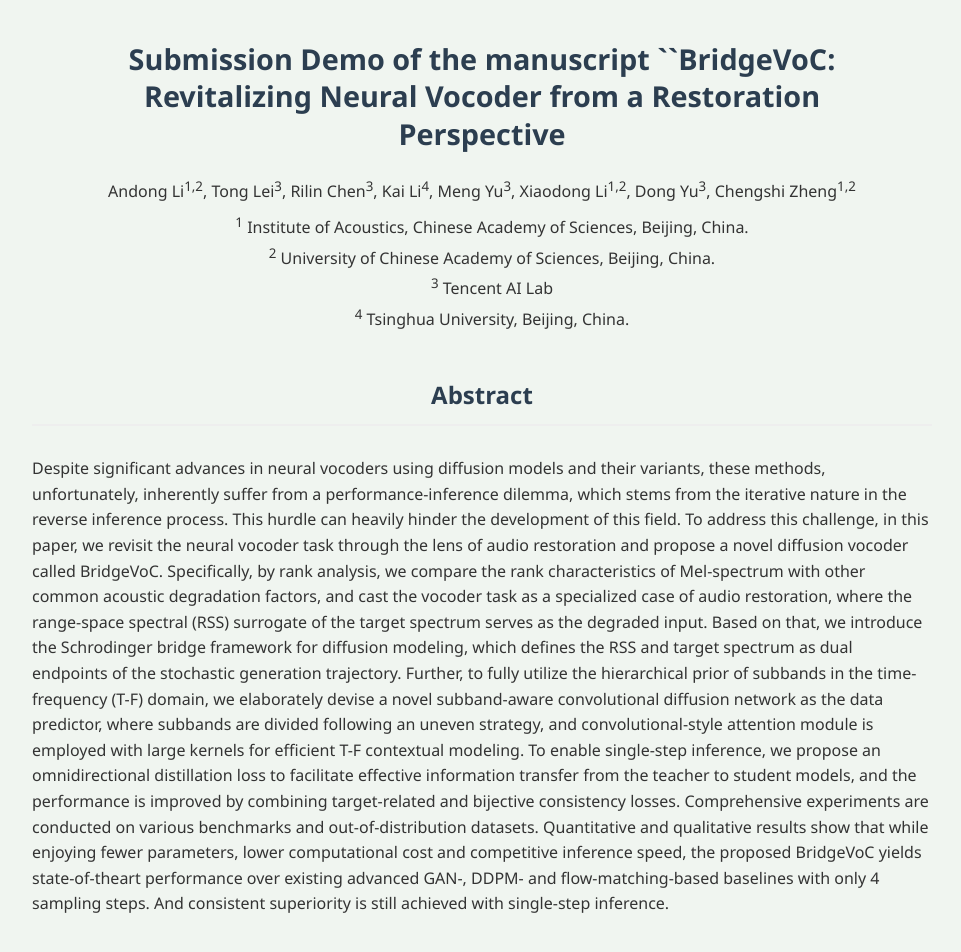
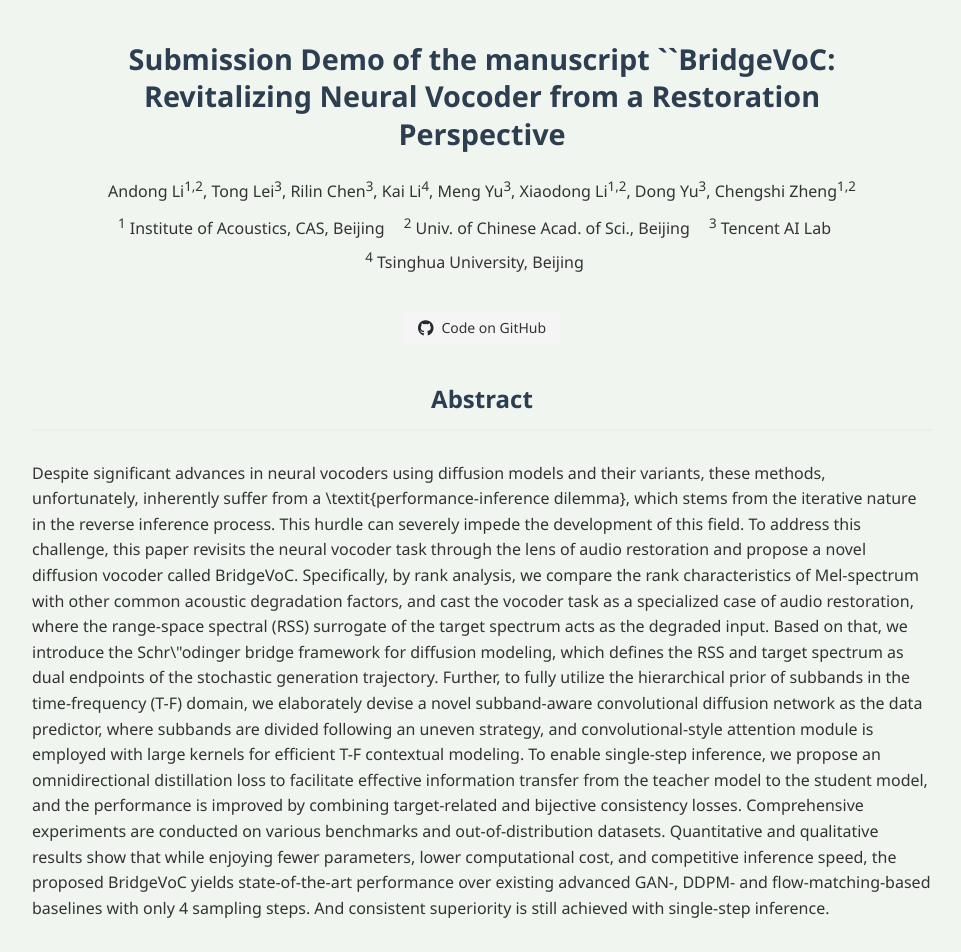
Before and after one commit to Andong-Li-speech/BridgeVoC-demo, a plain HTML site: page index.html in a window 1280 px wide. Shown: the top 952 px of the page, without its empty margins (158-1119 px from the left). Drawn offline with Linux system fonts and the light colour scheme.

Commit message:
Add files via upload

```diff
--- a/index.html
+++ b/index.html
@@ -4,57 +4,104 @@
     <meta charset="UTF-8">
     <title>Anonymous Audio Demo</title>
     <link rel="stylesheet" href="styles.css">
+    <link rel="stylesheet" href="https://cdnjs.cloudflare.com/ajax/libs/font-awesome/6.4.0/css/all.min.css">
     <style>
-        /* 新增样式：优化作者与单位的排版 */
         .authors-list {
             margin: 10px 0;
             line-height: 1.5;
+            text-align: center; /* 作者列表居中 */
         }
         .affiliation-list {
             margin: 10px 0;
-            padding-left: 20px; /* 缩进对齐编号 */
+            padding-left: 0; /* 移除左侧缩进 */
             line-height: 1.6;
+            text-align: center; /* 单位信息居中 */
+            list-style: none; /* 移除默认列表样式 */
         }
         .affiliation-item {
-            margin-bottom: 8px; /* 单位之间增加间距 */
+            margin-bottom: 5px;
+            display: inline-block; /* 让单位信息横向排列（如参考图） */
+            margin-right: 15px; /* 单位之间的间距 */
+        }
+        /* GitHub链接样式：居中显示在单位信息正下方 */
+        .github-link-container {
+            text-align: center; /* 容器居中 */
+            margin: 15px 0 20px; /* 上下间距 */
+        }
+        .github-link {
+            display: inline-flex;
+            align-items: center;
+            padding: 6px 14px;
+            background-color: #f5f5f5;
+            color: #333;
+            text-decoration: none;
+            border-radius: 4px;
+            font-size: 14px;
+            font-weight: 500;
+            transition: background-color 0.3s;
+        }
+        .github-link:hover {
+            background-color: #e9e9e9;
+        }
+        .github-link i {
+            margin-right: 8px;
+            font-size: 16px;
+            color: #24292e;
+        }
+        .abstract {
+            margin-top: 20px; /* 与GitHub链接保持距离 */
         }
     </style>
 </head>
 <body>
     <div class="page-header">
-        <h1>Submission Demo of the manuscript ``BridgeVoC: Revitalizing Neural Vocoder from a Restoration Perspective</h1>
+        <h1 style="text-align: center;">Submission Demo of the manuscript ``BridgeVoC: Revitalizing Neural Vocoder from a Restoration Perspective</h1>
 
         <div class="authors">
-            <!-- 作者列表：用数字标注所属单位 -->
             <p class="authors-list">
                 Andong Li<sup>1,2</sup>, Tong Lei<sup>3</sup>, Rilin Chen<sup>3</sup>, Kai Li<sup>4</sup>,
                 Meng Yu<sup>3</sup>, Xiaodong Li<sup>1,2</sup>, Dong Yu<sup>3</sup>, Chengshi Zheng<sup>1,2</sup>
             </p>
 
-            <!-- 单位说明：对应数字的详细单位信息 -->
-            <div class="affiliation-list">
-                <p class="affiliation-item"><sup>1</sup> Institute of Acoustics, Chinese Academy of Sciences, Beijing, China.</p>
-                <p class="affiliation-item"><sup>2</sup> University of Chinese Academy of Sciences, Beijing, China.</p>
-                <p class="affiliation-item"><sup>3</sup> Tencent AI Lab</p>
-                <p class="affiliation-item"><sup>4</sup> Tsinghua University, Beijing, China.</p>
-            </div>
+            <!-- 单位信息：横向排列且居中（参考示例图） -->
+            <ul class="affiliation-list">
+                <li class="affiliation-item"><sup>1</sup> Institute of Acoustics, CAS, Beijing</li>
+                <li class="affiliation-item"><sup>2</sup> Univ. of Chinese Acad. of Sci., Beijing</li>
+                <li class="affiliation-item"><sup>3</sup> Tencent AI Lab</li>
+                <li class="affiliation-item"><sup>4</sup> Tsinghua University, Beijing</li>
+            </ul>
+        </div>
+
+        <!-- GitHub链接：在单位信息正下方，水平居中 -->
+        <div class="github-link-container">
+            <a href="https://github.com/Andong-Li-speech/BridgeVoC" target="_blank" class="github-link">
+                <i class="fab fa-github"></i>
+                Code on GitHub
+            </a>
         </div>
 
         <div class="abstract">
-            <h2>Abstract</h2>
+            <h2 style="text-align: center;">Abstract</h2>
             <p>
-                Despite significant advances in neural vocoders using diffusion models and their variants, these methods, unfortunately, inherently suffer from a performance-inference dilemma,
-                which stems from the iterative nature in the reverse inference process. This hurdle can heavily hinder the development of this field. To address this challenge, in this paper, we
-                revisit the neural vocoder task through the lens of audio restoration and propose a novel diffusion vocoder called BridgeVoC. Specifically, by rank analysis, we compare the rank
-                characteristics of Mel-spectrum with other common acoustic degradation factors, and cast the vocoder task as a specialized case of audio restoration, where the range-space spectral (RSS)
-                surrogate of the target spectrum serves as the degraded input. Based on that, we introduce the Schrodinger bridge framework for diffusion modeling, which defines the RSS and target
-                spectrum as dual endpoints of the stochastic generation trajectory. Further, to fully utilize the hierarchical prior of subbands in the time-frequency (T-F) domain, we elaborately
-                devise a novel subband-aware convolutional diffusion network as the data predictor, where subbands are divided following an uneven strategy, and convolutional-style attention module
-                is employed with large kernels for efficient T-F contextual modeling. To enable single-step inference, we propose an omnidirectional distillation loss to facilitate effective
-                information transfer from the teacher to student models, and the performance is improved by combining target-related and bijective consistency losses. Comprehensive experiments
-                are conducted on various benchmarks and out-of-distribution datasets. Quantitative and qualitative results show that while enjoying fewer parameters, lower computational cost and
-                competitive inference speed, the proposed BridgeVoC yields state-of-theart performance over existing advanced GAN-, DDPM- and flow-matching-based baselines with only 4 sampling steps. And
-                consistent superiority is still achieved with single-step inference.
+                Despite significant advances in neural vocoders using diffusion models and their variants, these methods,
+                unfortunately, inherently suffer from a \textit{performance-inference dilemma}, which stems from the iterative
+                nature in the reverse inference process. This hurdle can severely impede the development of this field.
+                To address this challenge, this paper revisits the neural vocoder task through the lens of audio restoration and
+                propose a novel diffusion vocoder called BridgeVoC. Specifically, by rank analysis, we compare the rank
+                characteristics of Mel-spectrum with other common acoustic degradation factors, and cast the vocoder task as a
+                specialized case of audio restoration, where the range-space spectral (RSS) surrogate of the target spectrum acts
+                as the degraded input. Based on that, we introduce the Schr\"odinger bridge framework for diffusion modeling,
+                which defines the RSS and target spectrum as dual endpoints of the stochastic generation trajectory. Further,
+                to fully utilize the hierarchical prior of subbands in the time-frequency (T-F) domain, we elaborately devise
+                a novel subband-aware convolutional diffusion network as the data predictor, where subbands are divided following
+                an uneven strategy, and convolutional-style attention module is employed with large kernels for efficient T-F
+                contextual modeling. To enable single-step inference, we propose an omnidirectional distillation loss to facilitate
+                effective information transfer from the teacher model to the student model, and the performance is improved by combining
+                target-related and bijective consistency losses. Comprehensive experiments are conducted on various benchmarks and
+                out-of-distribution datasets. Quantitative and qualitative results show that while enjoying fewer parameters, lower
+                computational cost, and competitive inference speed, the proposed BridgeVoC yields state-of-the-art performance over
+                existing advanced GAN-, DDPM- and flow-matching-based baselines with only 4 sampling steps. And consistent superiority
+                is still achieved with single-step inference.
             </p>
         </div>
     </div>
```
